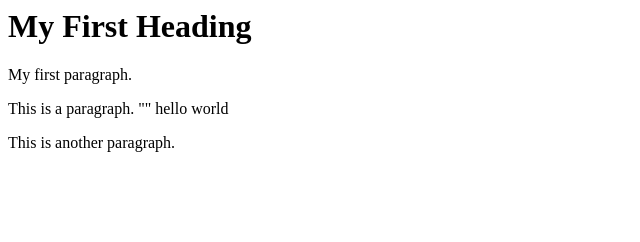
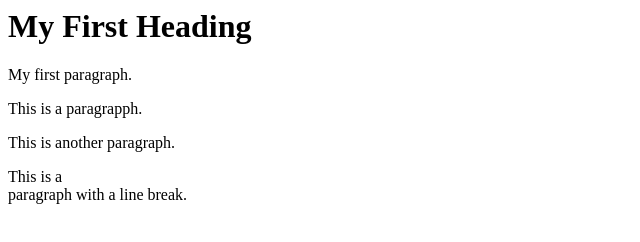
Before and after one commit to farheenwit/hola, a plain HTML site: page index.html in a window 1280 px wide. Shown: the whole page, without its empty margins (0-640 px from the left). Drawn offline with Linux system fonts and the light colour scheme.

Commit message:
modified file and commit

```diff
--- a/index.html
+++ b/index.html
@@ -3,8 +3,9 @@
 
 <h1>My First Heading</h1>
 <p>My first paragraph.</p>
-<p>This is a paragraph. "" hello world</p>
+<p>This is a paragrapph.</p>
 <p>This is another paragraph.</p>
+<p>This is a <br> paragraph with a line break.</p>
 
 </body>
 </html>
```
